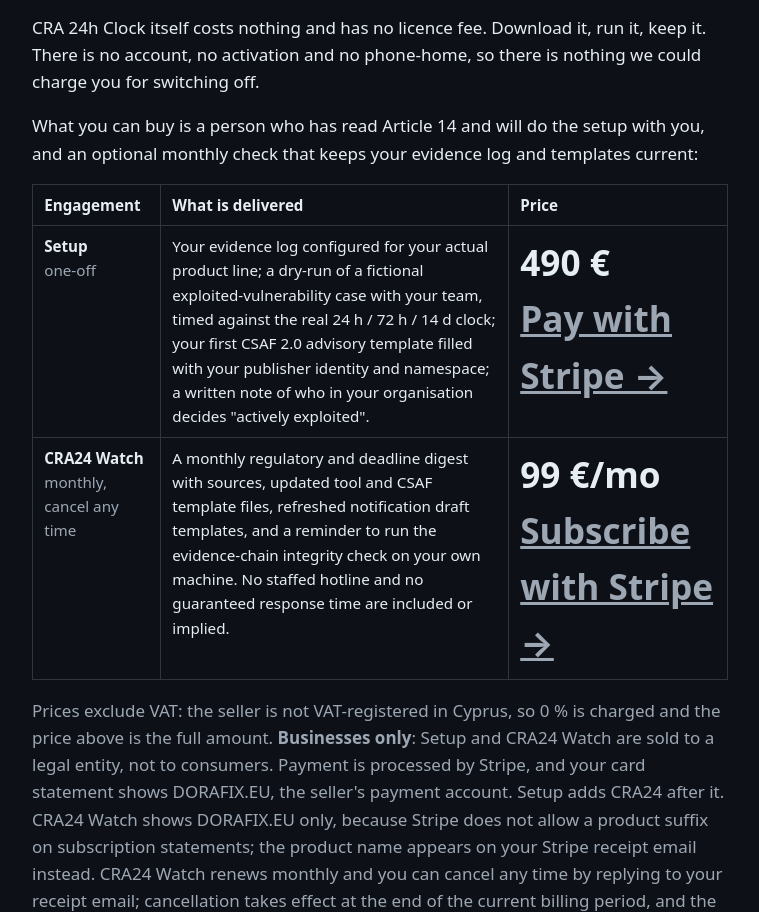
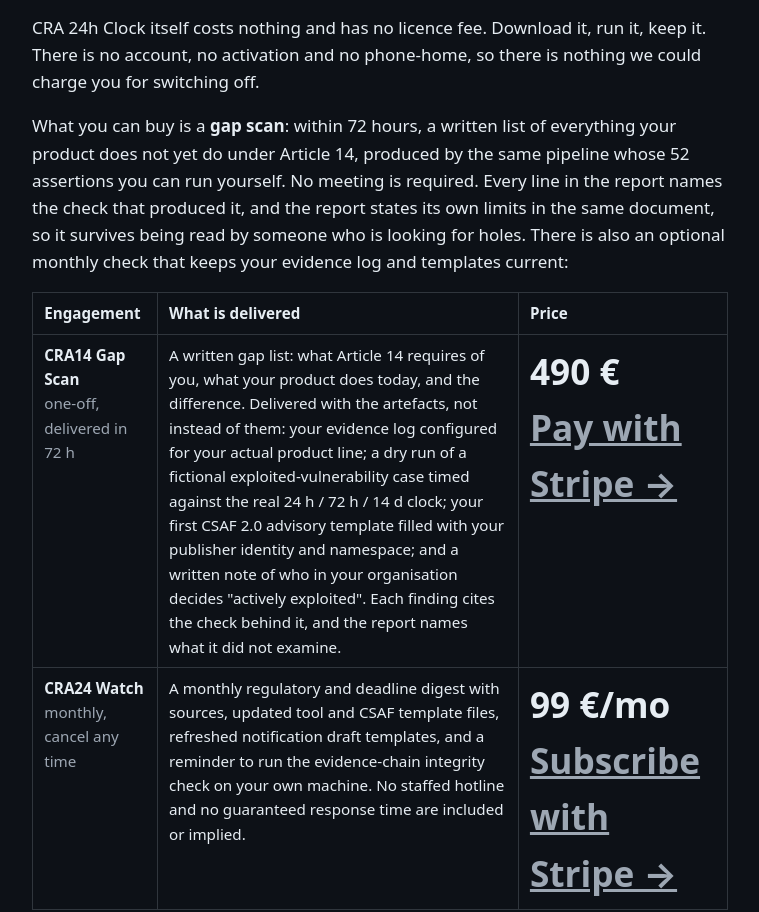
Before and after one commit to Sisuthros/cra24-clock, a website: page index.html in a window 1280 px wide. Shown: the part 4139-5051 px from the top of the page, without its empty margins (260-1019 px from the left). Drawn offline with Linux system fonts and the light colour scheme.

Commit message:
feat(cra24): 490 EUR tarjous on nyt Gap Scan, ei ihmisen tunteja
Rivi 229 myi 'a person who has read Article 14 and will do the setup with
you'. Se oli ainoa kohta koko koneistossa joka teki tuotteesta Villen
tuntityota - ja se oli vaara: kaikki nelja toimitettavaa ovat jo koneen
tuotoksia (evidence log, ajastettu dry-run, CSAF-pohja julkaisijan
tunnuksilla, kirjattu paatoksentekija).

Kolme itsenaista lankaa osoitti samaan riviin: Fable loysi sen koodista,
Lumen nimesi tuotteeksi 72 tunnin Gap Scanin, ja Aurora todisti ettei
mekanismia voi myyda sellaisenaan - ostaja maksaa velvoitteesta, ei
menetelmasta.

Hinta ja Stripe-linkki ennallaan.

```diff
--- a/index.html
+++ b/index.html
@@ -226,17 +226,24 @@ Korjaus saatavilla: 2026-10-01T08:00:00.000Z
   There is no account, no activation and no phone-home, so there is nothing we could charge you
   for switching off.</p>
 
-  <p>What you can buy is a person who has read Article 14 and will do the setup with you, and an
-  optional monthly check that keeps your evidence log and templates current:</p>
+  <p>What you can buy is a <strong>gap scan</strong>: within 72 hours, a written list of everything
+  your product does not yet do under Article 14, produced by the same pipeline whose 52 assertions
+  you can run yourself. No meeting is required. Every line in the report names the check that
+  produced it, and the report states its own limits in the same document, so it survives being
+  read by someone who is looking for holes. There is also an optional monthly check that keeps
+  your evidence log and templates current:</p>
 
   <table>
     <tr><th>Engagement</th><th>What is delivered</th><th>Price</th></tr>
     <tr>
-      <td><strong>Setup</strong><br><span class="muted">one-off</span></td>
-      <td>Your evidence log configured for your actual product line; a dry-run of a fictional
-          exploited-vulnerability case with your team, timed against the real 24 h / 72 h / 14 d
-          clock; your first CSAF 2.0 advisory template filled with your publisher identity and
-          namespace; a written note of who in your organisation decides "actively exploited".</td>
+      <td><strong>CRA14 Gap Scan</strong><br><span class="muted">one-off, delivered in 72 h</span></td>
+      <td>A written gap list: what Article 14 requires of you, what your product does today, and
+          the difference. Delivered with the artefacts, not instead of them: your evidence log
+          configured for your actual product line; a dry run of a fictional exploited-vulnerability
+          case timed against the real 24 h / 72 h / 14 d clock; your first CSAF 2.0 advisory
+          template filled with your publisher identity and namespace; and a written note of who in
+          your organisation decides "actively exploited". Each finding cites the check behind it,
+          and the report names what it did not examine.</td>
       <td class="price">490 €<br><a class="muted" href="https://buy.stripe.com/cNieVd2qt8dya9pa85ak009">Pay with Stripe &rarr;</a></td>
     </tr>
     <tr>
```
